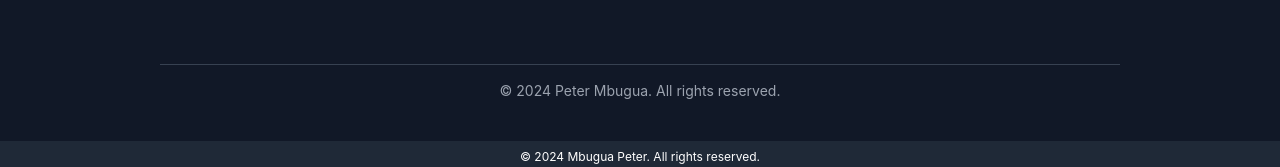
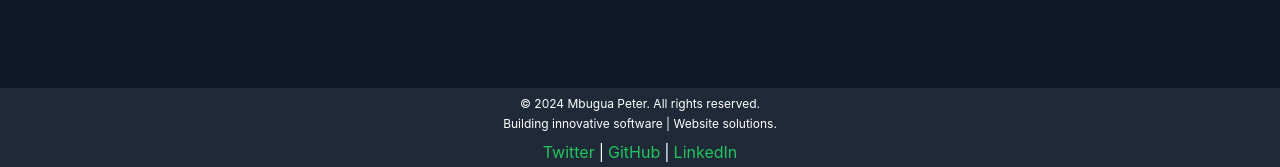
Before and after one commit to P-Mbugua/Final_Portfolio, a React (Vite) app: page /blog in a window 1280 px wide. Shown: the part 1456-1623 px from the top of the page. Built offline with nearby package versions, Linux system fonts and the light colour scheme.

Commit message:
refactored the codes

```diff
--- a/src/Pages/Blog.jsx
+++ b/src/Pages/Blog.jsx
@@ -129,10 +129,6 @@
         <a href="mailto:your-email@example.com" className="text-yellow-500 underline hover:text-yellow-400">your-email@example.com</a>
       </section>
 
-      {/* Footer */}
-      <footer className="border-t border-gray-700 py-4 text-center">
-        <p className="text-sm text-gray-400">© 2024 Peter Mbugua. All rights reserved.</p>
-      </footer>
     </div>
   );
 };
```
